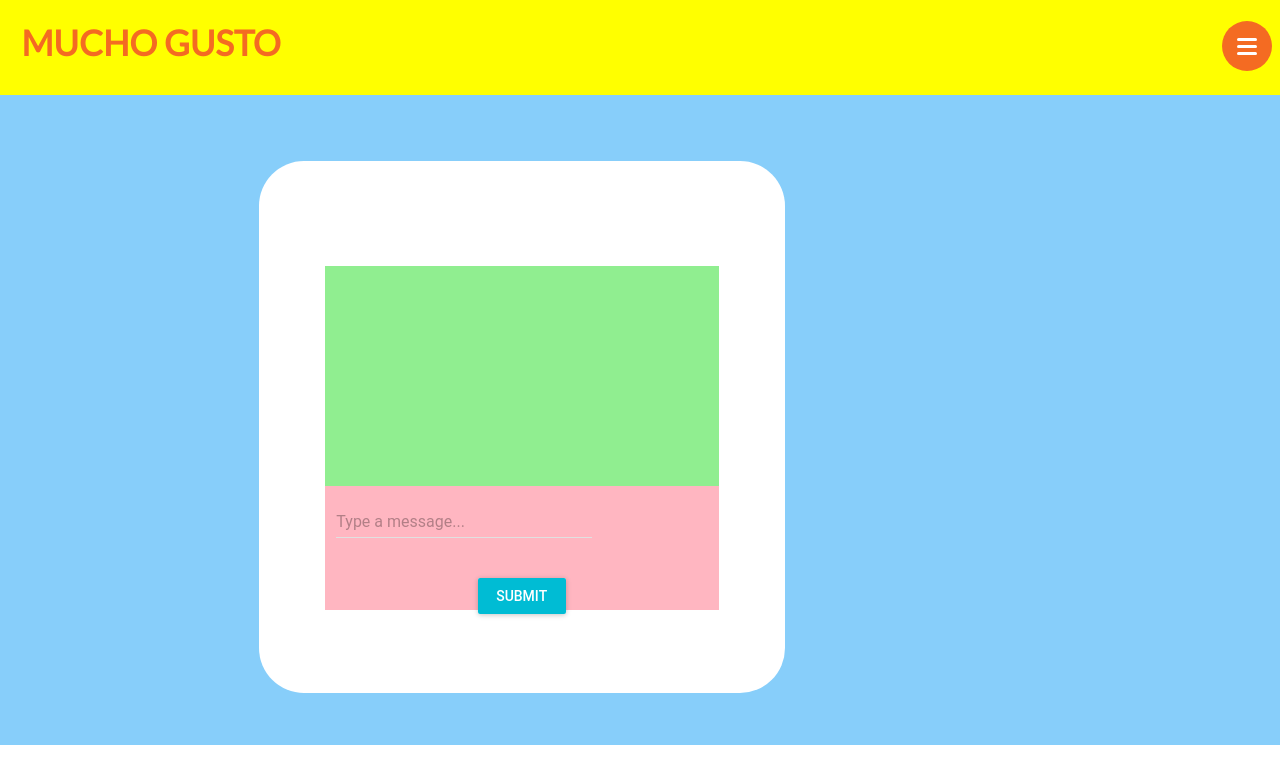
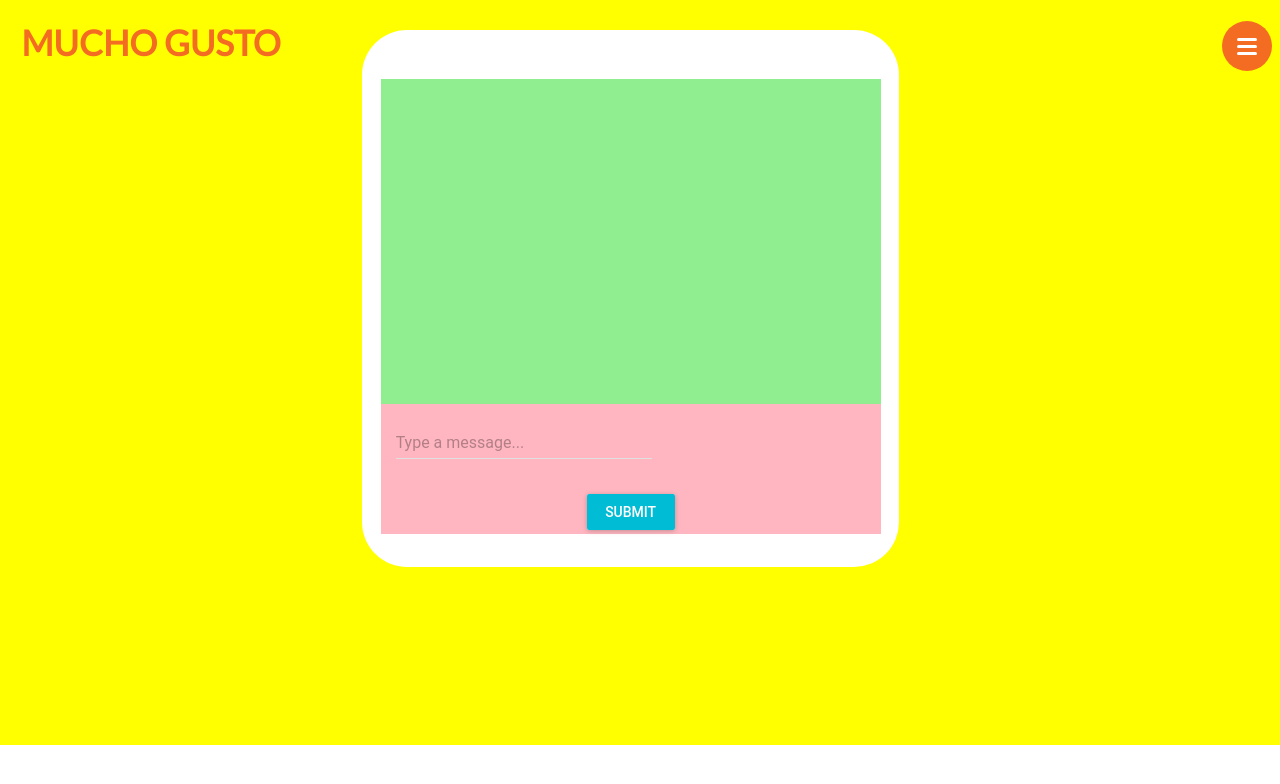
Before and after one commit to gladysum-zz/mucho-gusto, a React app: page /chat in a window 1280 px wide. Shown: the top 784 px of the page. Built offline with nearby package versions, Linux system fonts and the light colour scheme.

Commit message:
centered chat

```diff
--- a/public/style.css
+++ b/public/style.css
@@ -169,39 +169,30 @@
 
 /* ----- CHAT PAGE----- */
 .background {
-  background-attachment: fixed;
-  background-color: #87CEFA;
-  background-repeat: no-repeat;
-  background-size: cover;
+  background-color: yellow;
   display: flex;
   height: 650px;
   margin-left: -2%;
   margin-right: -2%;
-
-
+  padding-left: 30%;
 }
 
 .chat-container {
-  height: 400px;
-  width: 30%;
-  margin-top: 5%;
+  height: 500px;
+  width: 500px;
+  margin-top: -7%;
   margin-bottom: 2%;
-  margin-left:21%;
-
-  padding: 5%;
-  text-align : left;
+  padding: 2%;
   background-color: white;
   border-radius: 45px;
-  float: center;
 }
 
 #chat-background {
-  height: 200px;
+  height: 300px;
   margin-bottom: 0;
   padding-bottom: 5%;
-  text-align : left;
   background-color: lightgreen;
-
+  margin-top: -4%;
 }
 
 .chat {
```
